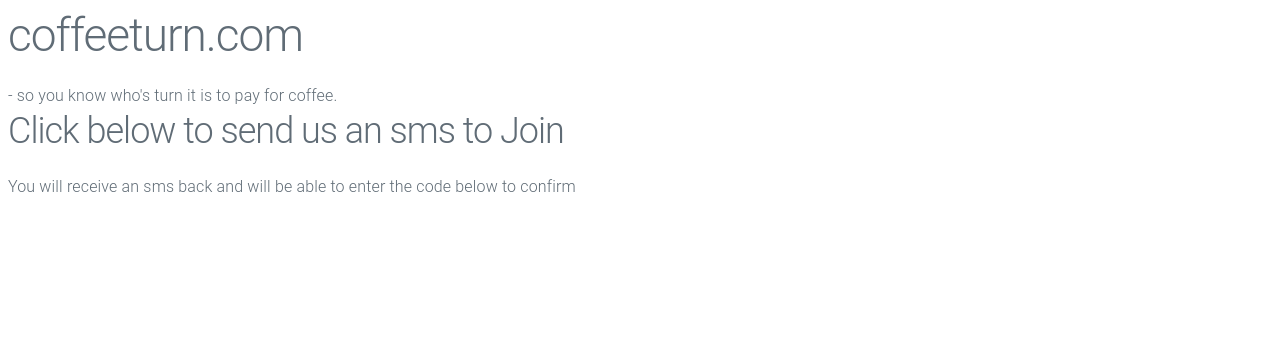
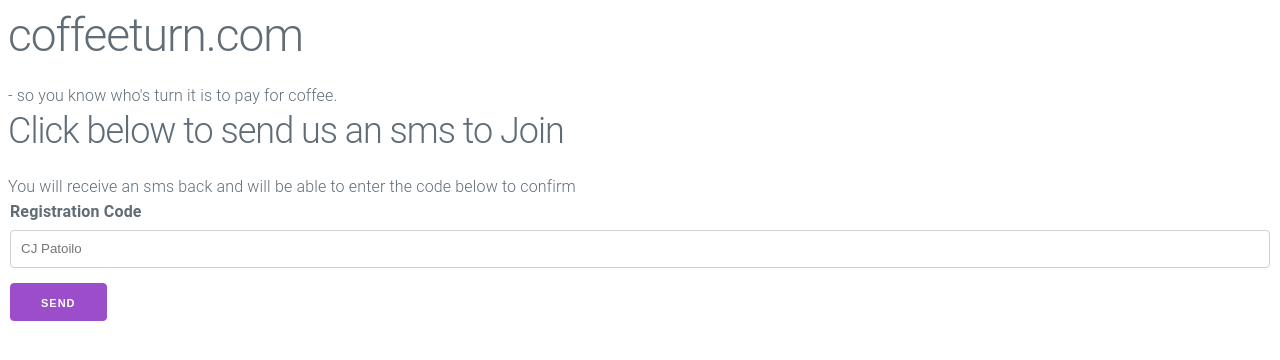
Before and after one commit to Fabio-Zigliani/coffeeturn.com, a plain HTML site: page Join.html in a window 1280 px wide. Drawn offline with Linux system fonts and the light colour scheme.

Commit message:
added form to join page

```diff
--- a/Join.html
+++ b/Join.html
@@ -15,7 +15,13 @@
         Click below to send us an sms to Join
     </h2>
     You will receive an sms back and will be able to enter the code below to confirm
-
+    <form>
+        <fieldset>
+          <label for="nameField">Registration Code</label>
+          <input type="text" placeholder="CJ Patoilo" id="nameField">
+          <input class="button-primary" type="submit" value="Send">
+        </fieldset>
+      </form>
     <script type="module">
         // Check that service workers are supported
         import 'https://cdn.jsdelivr.net/npm/@pwabuilder/pwaupdate';
--- a/staticwebapp.config.json
+++ b/staticwebapp.config.json
@@ -31,7 +31,7 @@
         ]
     },
     "globalHeaders": {
-        "Access-Control-Allow-Origin": "https://dinerseat.com",
+        "Access-Control-Allow-Origin": "https://coffeeturn.com",
         "Access-Control-Allow-Methods": "POST, GET, OPTIONS, PUT, PATCH, DELETE"
     },
     "mimeTypes": {
```
Also changed, not shown: 1 other file.
